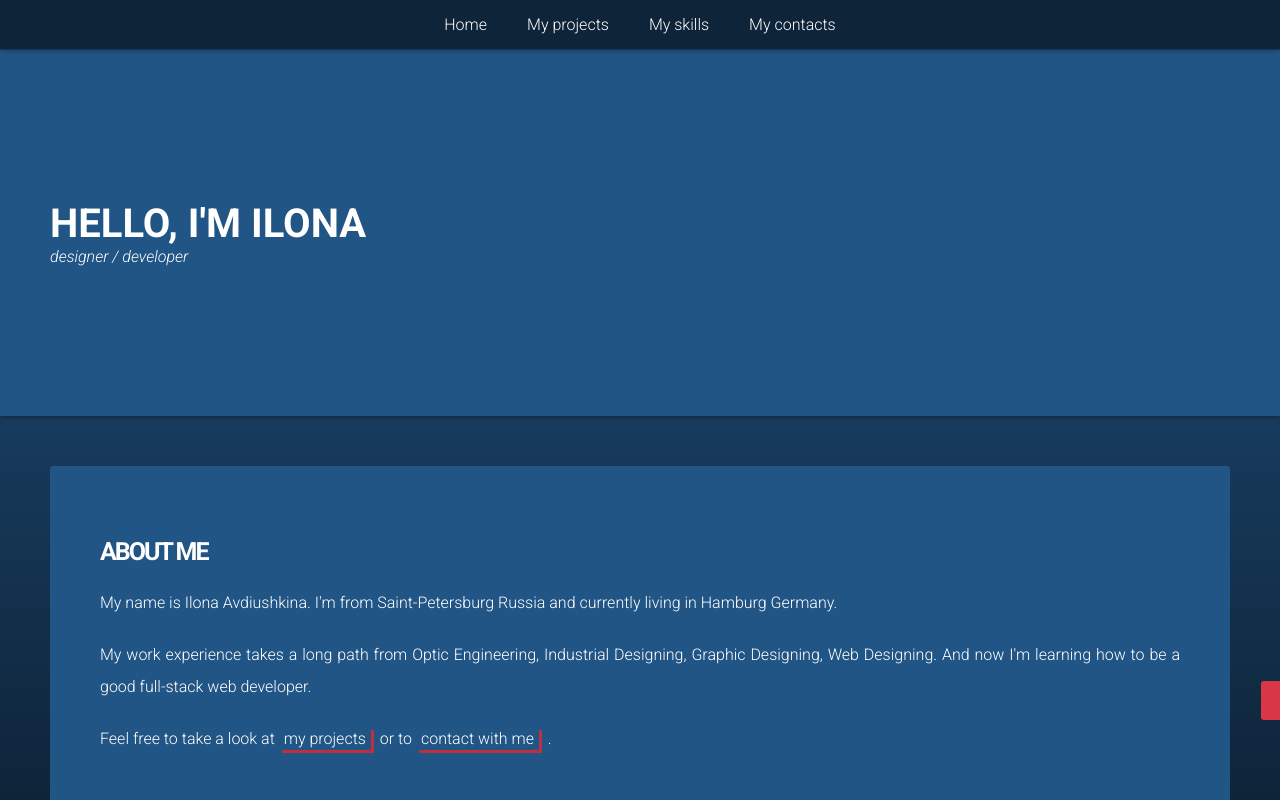
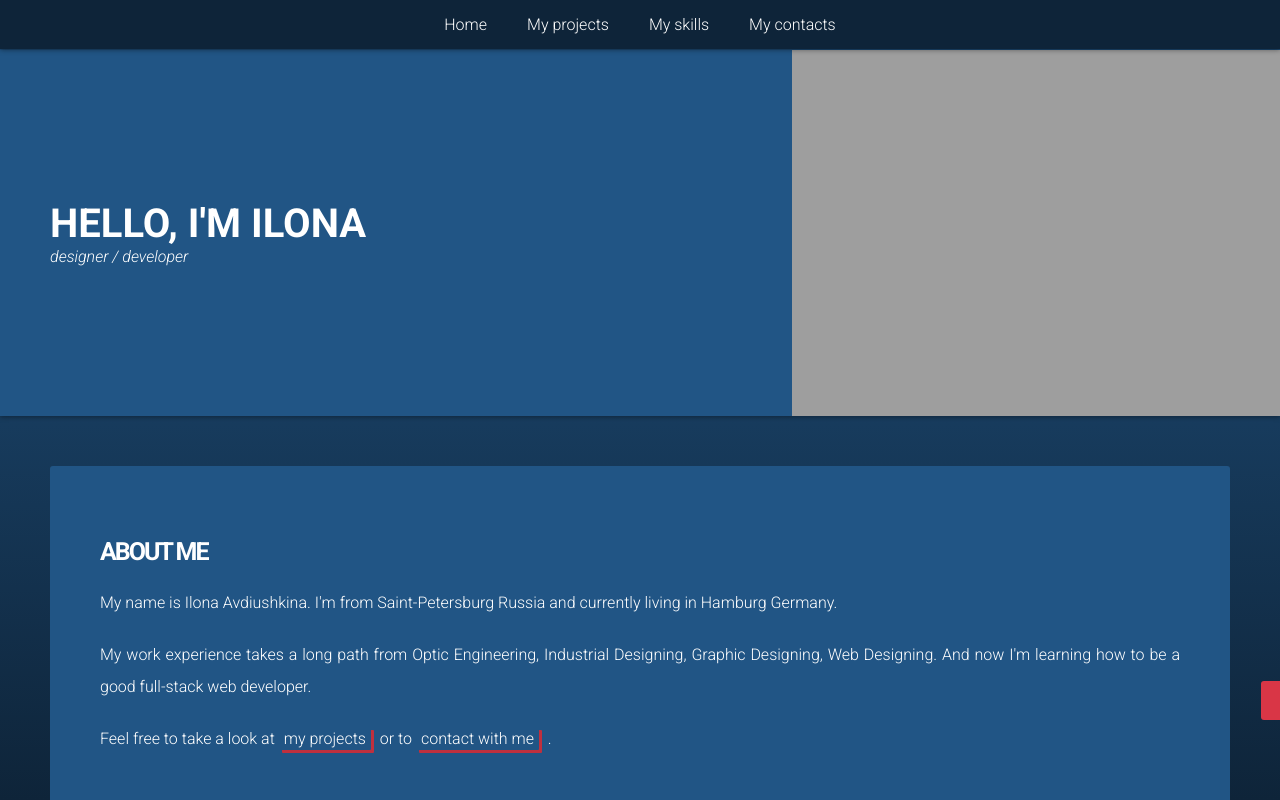
Before and after one commit to vbldra/2020-portfolio-page, a plain HTML site: page index.html in a window 1280 px wide. Shown: the top 800 px of the page. Drawn offline with Linux system fonts and the light colour scheme; the site is published under a folder, as on GitHub Pages, so addresses that start at the root find nothing.

Commit message:
Update index.css

```diff
--- a/styles/index.css
+++ b/styles/index.css
@@ -86,7 +86,7 @@ article > p {
 #about-me {
     background-color: #215585;
     padding: 150px 0 150px 50px;
-    background-image: url(/images/ilona.png);
+    background-image: url("../images/ilona.png");
     background-position: right;
     background-size: contain;
     background-repeat: no-repeat;
```
